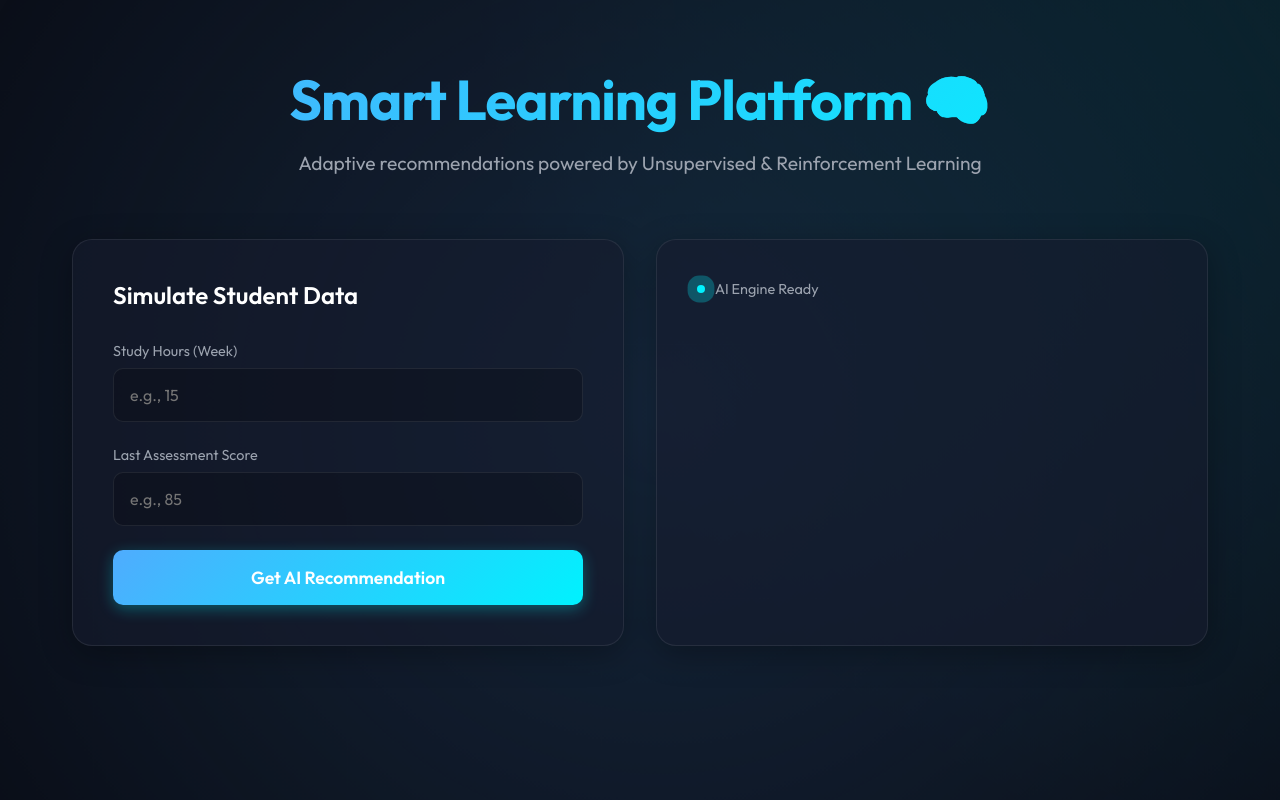
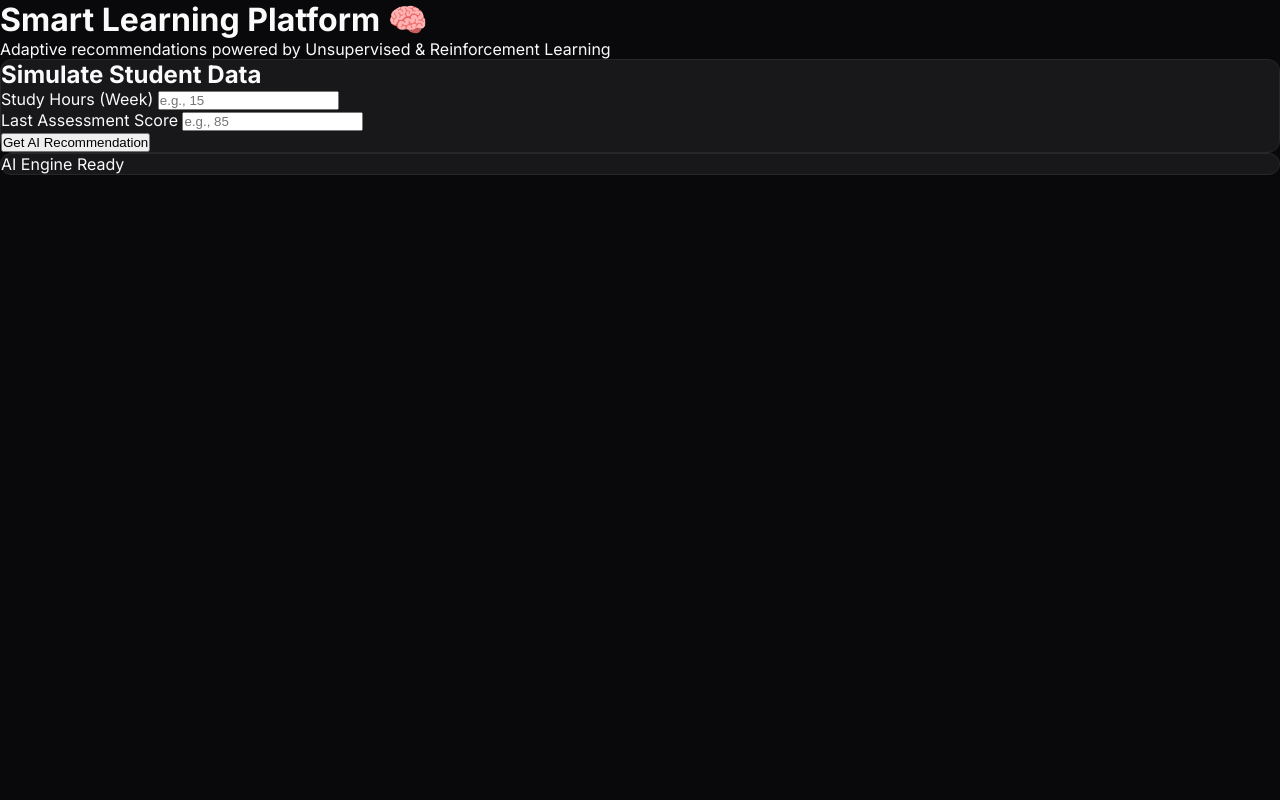
Before and after one commit to Alexssbs/learning-recommendation-engine, a FastAPI app: page / in a window 1280 px wide. Run offline with FastAPI, Linux system fonts and the light colour scheme.

Commit message:
update: src/static/style.css

```diff
--- a/src/static/style.css
+++ b/src/static/style.css
@@ -1,12 +1,27 @@
+@import url('https://fonts.googleapis.com/css2?family=Inter:wght@400;500;600;700&family=JetBrains+Mono:wght@400;500&display=swap');
+
 :root {
-    --bg-color: #0b0f19;
-    --card-bg: rgba(22, 28, 45, 0.6);
-    --text-main: #f3f4f6;
-    --text-muted: #9ca3af;
-    --accent-color: #00f2fe;
-    --accent-gradient: linear-gradient(135deg, #4facfe 0%, #00f2fe 100%);
-    --accent-hover: #00d4ff;
-    --border-color: rgba(255, 255, 255, 0.08);
+    --bg-main: #09090b;
+    --bg-card: #18181b;
+    --bg-hover: #27272a;
+
+    --border-light: #27272a;
+    --border-focus: #e4e4e7;
+
+    --text-primary: #fafafa;
+    --text-muted: #a1a1aa;
+    --text-label: #71717a;
+    --text-inverse: #09090b;
+
+    --accent-color: #fafafa;
+    --accent-hover: #e4e4e7;
+
+    --radius-sm: 0.375rem;
+    --radius-md: 0.5rem;
+    --radius-lg: 0.75rem;
+
+    --font-sans: 'Inter', -apple-system, sans-serif;
+    --font-mono: 'JetBrains Mono', monospace;
 }
 
 * {
@@ -16,226 +31,240 @@
 }
 
 body {
-    font-family: 'Outfit', sans-serif;
-    background-color: var(--bg-color);
-    color: var(--text-main);
+    font-family: var(--font-sans);
+    background-color: var(--bg-main);
+    color: var(--text-primary);
     min-height: 100vh;
-    overflow-x: hidden;
-    position: relative;
+    display: flex;
+    flex-direction: column;
+    -webkit-font-smoothing: antialiased;
 }
 
-/* Background Mesh Gradient */
-.background-mesh {
-    position: fixed;
-    top: -50%;
-    left: -50%;
-    width: 200%;
-    height: 200%;
-    background: radial-gradient(circle at 50% 50%, rgba(79, 172, 254, 0.15) 0%, rgba(0, 0, 0, 0) 50%),
-                radial-gradient(circle at 80% 20%, rgba(0, 242, 254, 0.1) 0%, rgba(0, 0, 0, 0) 40%);
-    z-index: -1;
-    animation: pulse-mesh 15s infinite alternate ease-in-out;
+/* Layout */
+.app-container {
+    max-width: 1280px; /* max-w-7xl */
+    margin: 0 auto;
+    padding: 4rem 2rem;
+    width: 100%;
 }
 
-@keyframes pulse-mesh {
-    0% { transform: scale(1); }
-    100% { transform: scale(1.1) translate(2%, 2%); }
+/* Header */
+.page-header {
+    margin-bottom: 3.5rem;
+    display: flex;
+    flex-direction: column;
+    gap: 0.5rem;
 }
 
-.container {
-    max-width: 1200px;
-    margin: 0 auto;
-    padding: 2rem;
+.page-title {
+    font-size: 1.5rem;
+    font-weight: 600;
+    letter-spacing: -0.025em;
+    color: #ffffff; /* True white */
 }
 
-.hero {
-    text-align: center;
-    margin-bottom: 4rem;
-    margin-top: 2rem;
-    animation: fade-in-up 0.8s ease-out forwards;
-}
-
-.hero h1 {
-    font-size: 3.5rem;
-    font-weight: 700;
-    margin-bottom: 1rem;
-    background: var(--accent-gradient);
-    -webkit-background-clip: text;
-    -webkit-text-fill-color: transparent;
-    letter-spacing: -1px;
-}
-
-.hero p {
-    font-size: 1.2rem;
+.page-description {
+    font-size: 0.875rem;
     color: var(--text-muted);
 }
 
-.dashboard {
+/* Grid */
+.dashboard-grid {
     display: grid;
     grid-template-columns: 1fr;
-    gap: 2rem;
-    animation: fade-in-up 1s ease-out forwards;
+    gap: 2rem; /* increased gap */
 }
 
-@media (min-width: 768px) {
-    .dashboard {
-        grid-template-columns: 1fr 1fr;
+@media (min-width: 1024px) {
+    .dashboard-grid {
+        grid-template-columns: 1fr 1fr; /* 50% / 50% split */
     }
 }
 
-/* Glassmorphism Cards */
+/* Cards */
 .card {
-    background: var(--card-bg);
-    backdrop-filter: blur(12px);
-    -webkit-backdrop-filter: blur(12px);
-    border: 1px solid var(--border-color);
-    border-radius: 20px;
-    padding: 2.5rem;
-    box-shadow: 0 8px 32px rgba(0, 0, 0, 0.3);
-    transition: transform 0.3s ease, box-shadow 0.3s ease;
+    background-color: var(--bg-card);
+    border: 1px solid var(--border-light);
+    border-radius: var(--radius-lg);
+    box-shadow: 0 1px 2px 0 rgba(0, 0, 0, 0.05);
+    display: flex;
+    flex-direction: column;
 }
 
-.card:hover {
-    transform: translateY(-5px);
-    box-shadow: 0 12px 40px rgba(0, 242, 254, 0.1);
+.card-header {
+    padding: 2rem; /* p-8 */
+    padding-bottom: 1.5rem;
 }
 
-.card h2 {
-    font-size: 1.5rem;
-    margin-bottom: 2rem;
+.card-title {
+    font-size: 1.125rem;
     font-weight: 600;
-    color: #fff;
+    letter-spacing: -0.025em;
+    color: #ffffff; /* True white */
 }
 
-/* Form Styles */
-.input-group {
+.card-content {
+    padding: 0 2rem 2rem 2rem; /* p-8 consistent */
+    flex: 1;
+    display: flex;
+    flex-direction: column;
+}
+
+/* Forms */
+.form-group {
     margin-bottom: 1.5rem;
 }
 
-.input-group label {
+.form-label {
     display: block;
+    font-size: 0.75rem;
+    font-weight: 500;
+    color: var(--text-label); /* #71717a */
     margin-bottom: 0.5rem;
-    font-size: 0.9rem;
-    color: var(--text-muted);
+    text-transform: uppercase;
+    letter-spacing: 0.05em; /* tracking-wider */
 }
 
-.input-group input {
-    width: 100%;
-    padding: 1rem;
-    background: rgba(0, 0, 0, 0.2);
-    border: 1px solid var(--border-color);
-    border-radius: 10px;
-    color: #fff;
-    font-family: 'Outfit', sans-serif;
-    font-size: 1rem;
-    transition: border-color 0.3s ease, box-shadow 0.3s ease;
+.input-wrapper {
+    position: relative;
+    display: flex;
+    align-items: center;
 }
 
-.input-group input:focus {
-    outline: none;
-    border-color: var(--accent-color);
-    box-shadow: 0 0 0 2px rgba(0, 242, 254, 0.2);
+.input-field {
+    width: 100%;
+    height: 2.75rem; /* slightly taller */
+    border-radius: var(--radius-md);
+    border: 1px solid var(--border-light);
+    background-color: transparent;
+    padding: 0.5rem 3rem 0.5rem 1rem;
+    font-size: 0.875rem;
+    color: var(--text-primary);
+    font-family: var(--font-mono);
+    transition: border-color 0.15s ease;
 }
 
-/* Buttons */
-.btn-glow {
-    width: 100%;
-    padding: 1rem;
-    background: var(--accent-gradient);
-    border: none;
-    border-radius: 10px;
-    color: #fff;
-    font-family: 'Outfit', sans-serif;
-    font-size: 1.1rem;
-    font-weight: 600;
-    cursor: pointer;
-    transition: all 0.3s ease;
-    box-shadow: 0 4px 15px rgba(0, 242, 254, 0.3);
+.input-field:focus {
+    outline: none;
+    border-color: var(--border-focus);
 }
 
-.btn-glow:hover {
-    background: linear-gradient(135deg, #00f2fe 0%, #4facfe 100%);
-    box-shadow: 0 6px 20px rgba(0, 242, 254, 0.5);
-    transform: translateY(-2px);
+/* Hide spin buttons */
+.input-field[type="number"]::-webkit-inner-spin-button,
+.input-field[type="number"]::-webkit-outer-spin-button {
+    -webkit-appearance: none;
+    margin: 0;
+}
+.input-field[type="number"] { -moz-appearance: textfield; }
+
+.input-suffix {
+    position: absolute;
+    right: 1rem;
+    font-size: 0.75rem;
+    font-weight: 500;
+    color: var(--text-label); /* Match label color */
+    pointer-events: none;
+    user-select: none;
 }
 
-.btn-glow:disabled {
-    opacity: 0.7;
-    cursor: not-allowed;
-    transform: none;
+/* Button - Outline Style */
+.btn-primary {
+    display: inline-flex;
+    align-items: center;
+    justify-content: center;
+    border-radius: var(--radius-md);
+    font-size: 0.875rem;
+    font-weight: 500;
+    height: 2.75rem;
+    padding: 0 1rem;
+    width: 100%;
+    margin-top: 1rem;
+    background-color: var(--bg-card); /* Dark background */
+    color: #ffffff;
+    border: 1px solid var(--border-light); /* Outline border */
+    cursor: pointer;
+    transition: background-color 0.15s ease, border-color 0.15s ease;
 }
 
-/* Results Area */
-.ai-status {
-    display: flex;
-    align-items: center;
-    gap: 10px;
-    margin-bottom: 2rem;
-    color: var(--text-muted);
-    font-size: 0.9rem;
+.btn-primary:hover {
+    background-color: var(--bg-hover); /* zinc-800 on hover */
+    border-color: #3f3f46; /* slightly lighter border on hover */
 }
 
-.pulse {
-    width: 8px;
-    height: 8px;
-    background-color: var(--accent-color);
-    border-radius: 50%;
-    box-shadow: 0 0 0 0 rgba(0, 242, 254, 0.7);
-    animation: pulsing 1.5s infinite cubic-bezier(0.66, 0, 0, 1);
+.btn-primary:disabled {
+    opacity: 0.5;
+    cursor: not-allowed;
 }
 
-@keyframes pulsing {
-    to { box-shadow: 0 0 0 15px rgba(0, 242, 254, 0); }
+/* Output States */
+.status-indicator {
+    display: flex;
+    flex-direction: column;
+    align-items: center;
+    justify-content: center;
+    height: 100%;
+    min-height: 250px; /* Centered nicely */
+    gap: 1rem;
+    color: var(--text-label); /* #71717a */
+}
+
+.status-icon {
+    width: 1.5rem;
+    height: 1.5rem;
+    opacity: 0.7;
+}
+
+.status-indicator.computing .status-icon {
+    animation: spin 1s linear infinite;
+    color: var(--text-primary);
+    opacity: 1;
+}
+
+@keyframes spin {
+    to { transform: rotate(360deg); }
+}
+
+.status-text {
+    font-size: 0.875rem; /* text-sm */
+    font-weight: 500;
+}
+
+/* Results Grid */
+.results-container {
+    display: flex;
+    flex-direction: column;
+    gap: 2rem;
+    padding: 1rem 0;
+}
+
+.result-item {
+    display: flex;
+    flex-direction: column;
+    gap: 0.5rem;
+    padding-bottom: 2rem;
+    border-bottom: 1px solid var(--border-light);
+}
+
+.result-item:last-child {
+    border-bottom: none;
+    padding-bottom: 0;
+}
+
+.result-label {
+    font-size: 0.75rem;
+    color: var(--text-label);
+    font-weight: 500;
+    text-transform: uppercase;
+    letter-spacing: 0.05em; /* tracking-wider */
+}
+
+.result-value {
+    font-family: var(--font-mono);
+    font-size: 1.5rem;
+    font-weight: 500;
+    color: #ffffff; /* Pure white for results */
 }
 
 .hidden {
-    display: none;
-    opacity: 0;
+    display: none !important;
 }
-
-#result-content {
-    animation: fade-in 0.5s ease-out forwards;
-}
-
-.result-item {
-    margin-bottom: 1.5rem;
-}
-
-.result-item h3 {
-    font-size: 0.9rem;
-    color: var(--text-muted);
-    text-transform: uppercase;
-    letter-spacing: 1px;
-    margin-bottom: 0.5rem;
-}
-
-.gradient-text {
-    font-size: 1.8rem;
-    font-weight: 700;
-    background: linear-gradient(90deg, #f59e0b, #ef4444);
-    -webkit-background-clip: text;
-    -webkit-text-fill-color: transparent;
-}
-
-.highlight-box {
-    display: inline-block;
-    padding: 0.8rem 1.5rem;
-    background: rgba(0, 242, 254, 0.1);
-    border: 1px solid rgba(0, 242, 254, 0.3);
-    border-radius: 12px;
-    color: var(--accent-color);
-    font-size: 1.5rem;
-    font-weight: 600;
-    margin-top: 0.5rem;
-}
-
-/* Keyframes */
-@keyframes fade-in-up {
-    from { opacity: 0; transform: translateY(30px); }
-    to { opacity: 1; transform: translateY(0); }
-}
-
-@keyframes fade-in {
-    from { opacity: 0; }
-    to { opacity: 1; }
-}
```
